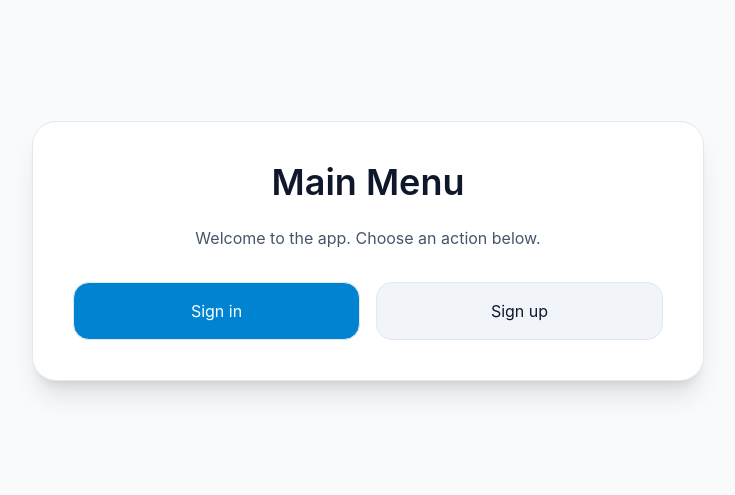
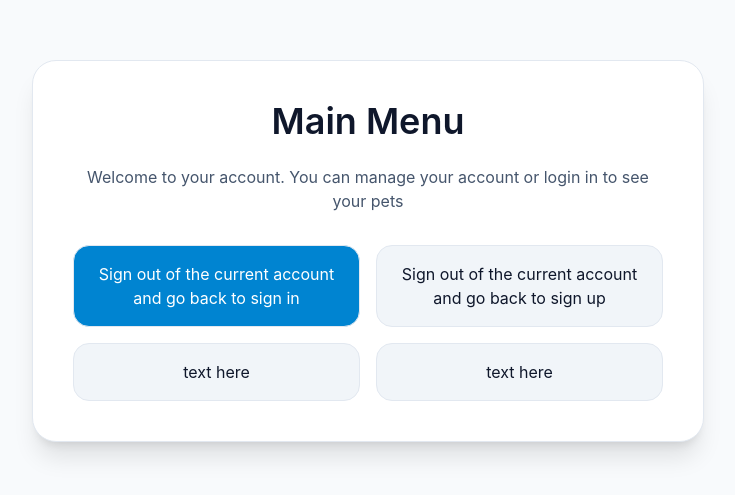
Before and after one commit to staten-island-tech/vue-supabase-project-simp, a Nuxt app in the folder simplest/: page / in a window 1280 px wide. Shown: the part 149-644 px from the top of the page, without its empty margins (272-1007 px from the left). Built offline with nearby package versions, Linux system fonts and the light colour scheme; no server answers.

Commit message:
Update index.vue

```diff
--- a/simplest/app/pages/index.vue
+++ b/simplest/app/pages/index.vue
@@ -2,14 +2,20 @@
   <div class="min-h-screen bg-slate-50 flex flex-col items-center justify-center p-6">
     <div class="w-full max-w-2xl rounded-3xl border border-slate-200 bg-white p-10 shadow-xl">
       <h1 class="mb-6 text-center text-4xl font-semibold text-slate-900">Main Menu</h1>
-      <p class="mb-8 text-center text-slate-600">Welcome to the app. Choose an action below.</p>
+      <p class="mb-8 text-center text-slate-600">Welcome to your account. You can manage your account or login in to see your pets</p>
 
       <div class="grid gap-4 sm:grid-cols-2">
         <NuxtLink to="/login" class="rounded-2xl border border-slate-200 bg-sky-600 px-5 py-4 text-center text-white transition hover:bg-sky-700">
-          Sign in
+          Sign out of the current account and go back to sign in
         </NuxtLink>
         <NuxtLink to="/signup" class="rounded-2xl border border-slate-200 bg-slate-100 px-5 py-4 text-center text-slate-900 transition hover:bg-slate-200">
-          Sign up
+          Sign out of the current account and go back to sign up
+        </NuxtLink>
+        <NuxtLink to="/" class="rounded-2xl border border-slate-200 bg-slate-100 px-5 py-4 text-center text-slate-900 transition hover:bg-slate-200">
+          text here
+        </NuxtLink>
+        <NuxtLink to="/" class="rounded-2xl border border-slate-200 bg-slate-100 px-5 py-4 text-center text-slate-900 transition hover:bg-slate-200">
+          text here
         </NuxtLink>
       </div>
     </div>
```
